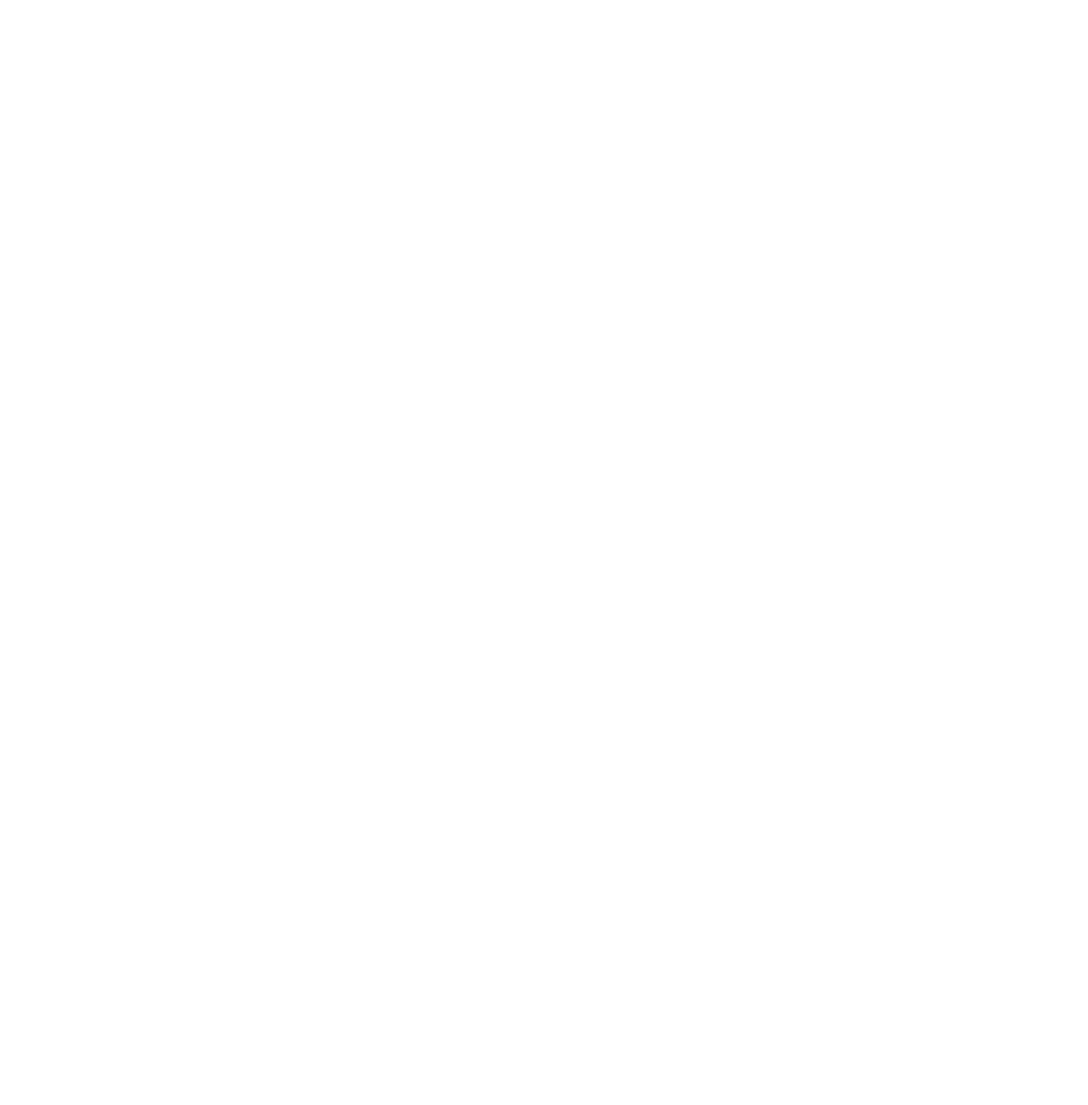
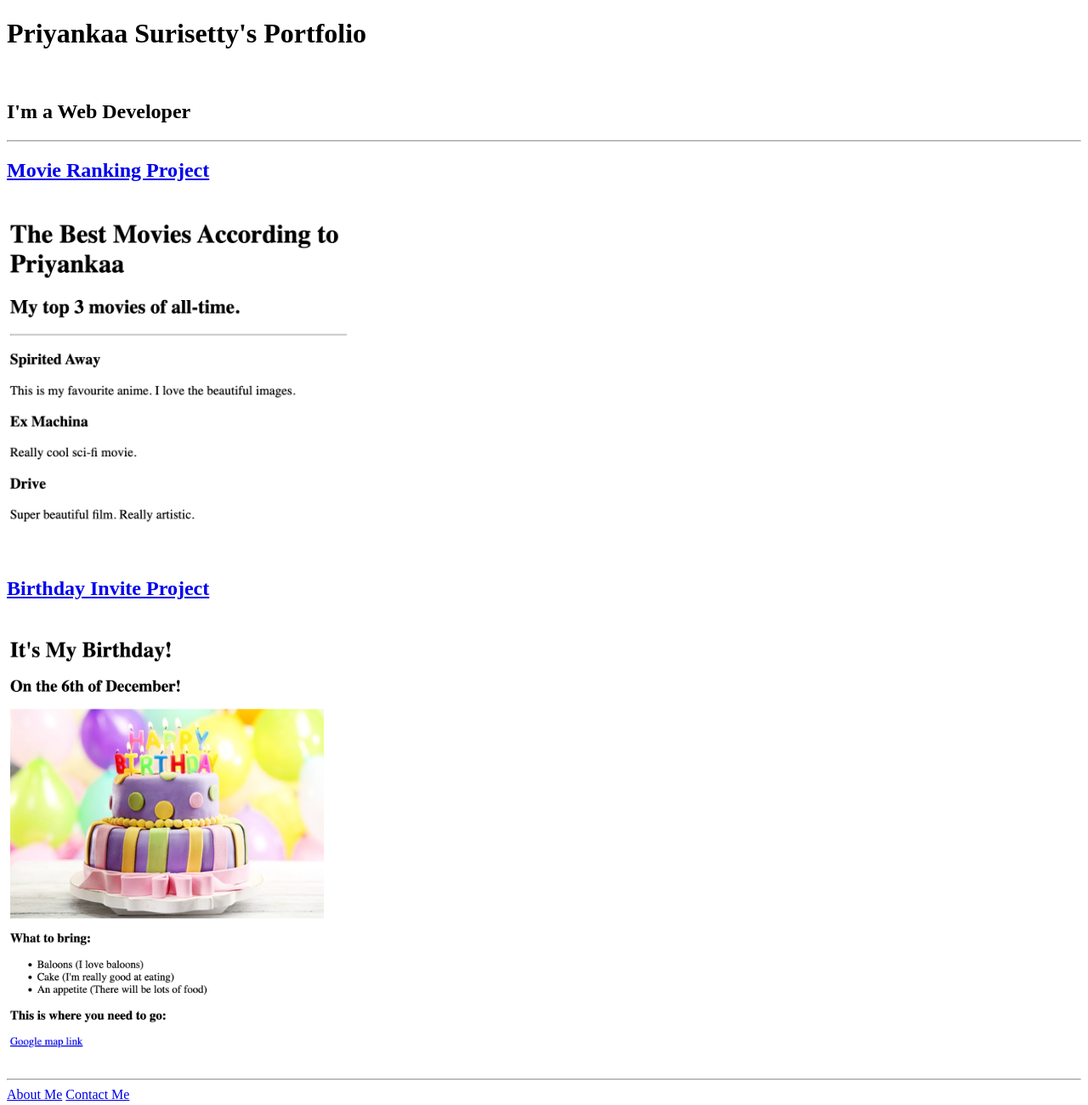
Before and after one commit to PriSurisetty/portfolio-demo, a plain HTML site: page index.html in a window 1280 px wide. Shown: the whole page at 85% size. Before the commit the page ends 800 px from the top, so only its background shows below. Drawn offline with Linux system fonts and the light colour scheme.

Commit message:
Update index.html

```diff
--- a/index.html
+++ b/index.html
@@ -1,15 +1,29 @@
 <!-- TODO 1: Create the HTML Boilerplate -->
-
-<!-- TODO 2: Add Your previous projects' HTML into the public folder -->
-
-<!-- TODO 3: Take screenshots of your project previews and add the images to the images folder -->
-
-<!-- TODO 4: Add titles/subtitles etc. -->
-
-<!-- TODO 5: Add a link to the project pages -->
-
-<!-- TODO 6: Add images to show the project previews
-HINT for TODO 6: You can use the height attribute set to 200 to make the image smaller:
-https://developer.mozilla.org/en-US/docs/Web/HTML/Element/img#attr-height -->
-
+<!DOCTYPE html>
+<html lang="en">
+<head>
+    <meta charset="UTF-8">
+    <meta name="viewport" content="width=device-width, initial-scale=1.0">
+    <title>Document</title>
+</head>
+<body>
+    <h1>Priyankaa Surisetty's Portfolio</h1>
+    <br />
+    <h2>I'm a Web Developer</h2>
+    <hr />
+    <h2>
+        <a href="./public/movie-ranking.html">Movie Ranking Project</a>
+    </h2>
+    <br />
+    <img src="./public/movie-ranking.png" width="400">
+    <h2>
+        <a href="./public/birthday-invite.html">Birthday Invite Project</a>
+    </h2>
+    <br />
+    <img src="./public/birthday-invite.png" width="400">
+    <hr />
+    <a href="./public/about.html">About Me</a>
+    <a href="./public/contact.html">Contact Me</a>
+</body>
+</html>
 <!-- TODO 7: Add the Contact Me and About Me page links -->
```
